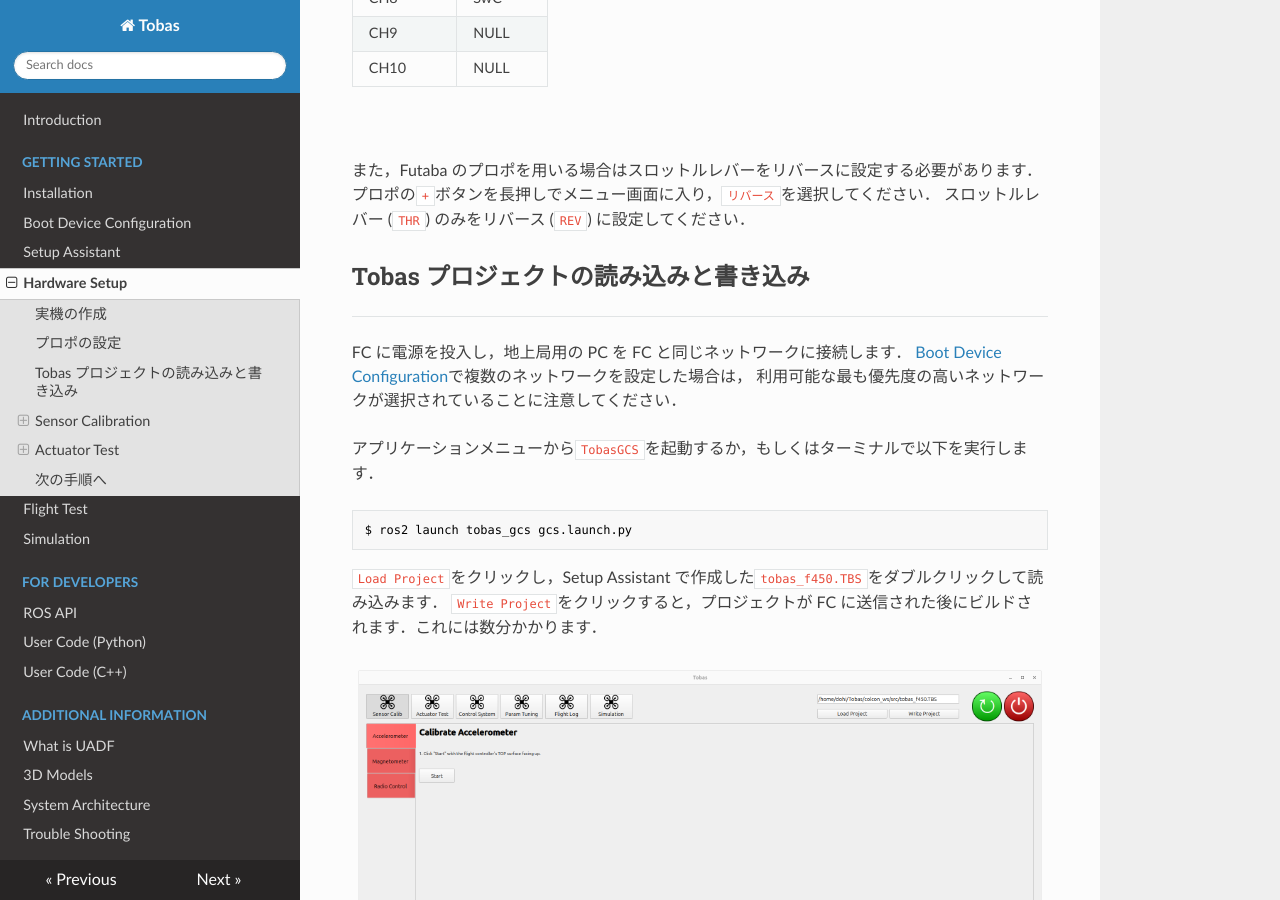
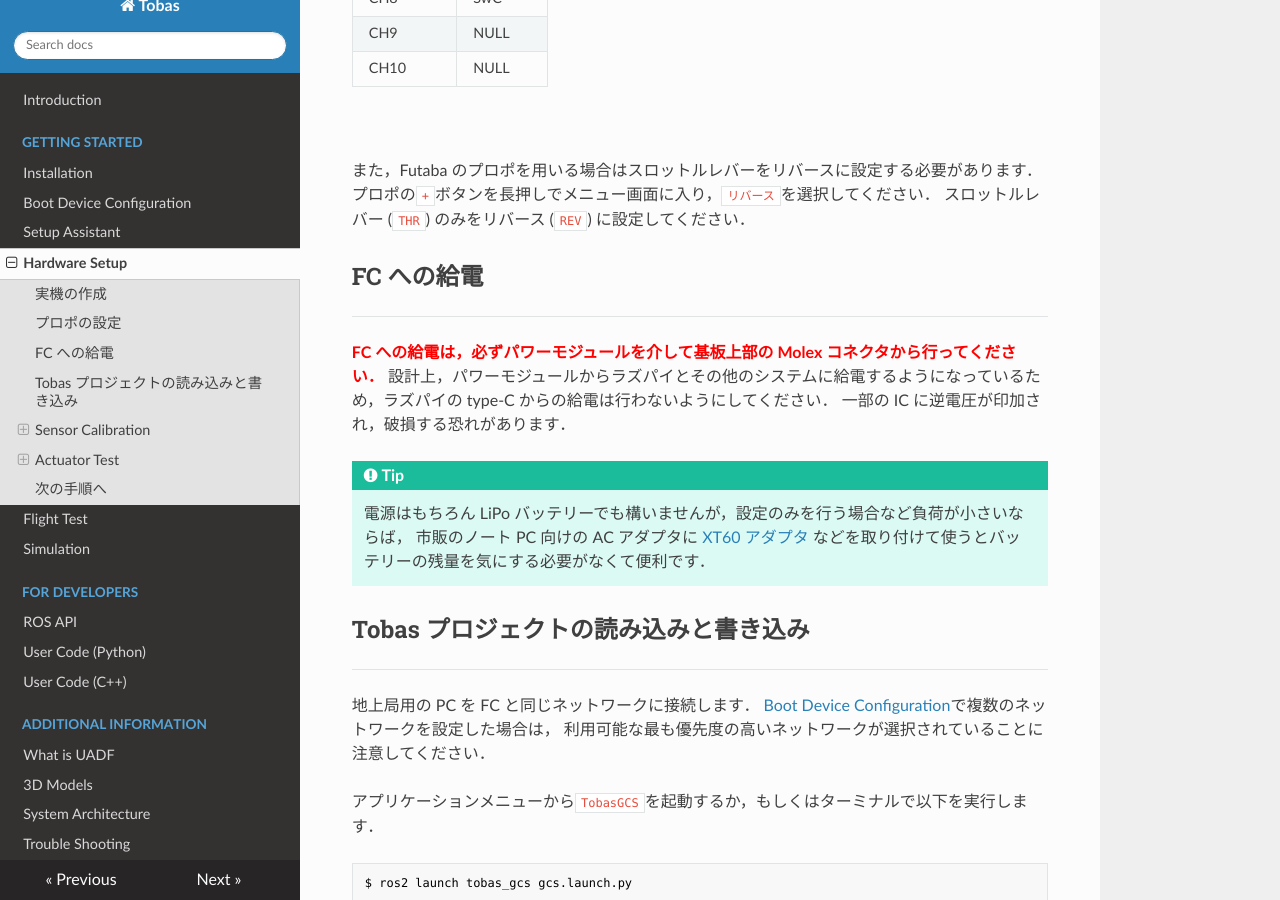
Before and after one commit to TobasFlightControl/tobas_wiki_ja, an MkDocs documentation site: the page built from docs/hardware_setup.md, in a window 1280 px wide and 900 px high, scrolled down 1599 px. Built offline with MkDocs 1.6.1, drawn with Linux system fonts in a browser that asks for light colours; nearby versions of some CDN libraries.

Commit message:
FCへの給電について記述

```diff
--- a/docs/hardware_setup.md
+++ b/docs/hardware_setup.md
@@ -60,11 +60,27 @@
 プロポの`+`ボタンを長押しでメニュー画面に入り，`リバース`を選択してください．
 スロットルレバー (`THR`) のみをリバース (`REV`) に設定してください．
 
+## FC への給電
+
+---
+
+<span style="color: red;"><strong>FC への給電は，必ずパワーモジュールを介して基板上部の Molex コネクタから行ってください．</strong></span>
+設計上，パワーモジュールからラズパイとその他のシステムに給電するようになっているため，ラズパイの type-C からの給電は行わないようにしてください．
+一部の IC に逆電圧が印加され，破損する恐れがあります．
+
+<!-- prettier-ignore-start -->
+!!! tip
+      電源はもちろん LiPo バッテリーでも構いませんが，設定のみを行う場合など負荷が小さいならば，
+      市販のノート PC 向けの AC アダプタに
+      <a href=https://www.amazon.co.jp/dp/B08VZGR846 target="_blank">XT60 アダプタ</a>
+      などを取り付けて使うとバッテリーの残量を気にする必要がなくて便利です．
+<!-- prettier-ignore-end -->
+
 ## Tobas プロジェクトの読み込みと書き込み
 
 ---
 
-FC に電源を投入し，地上局用の PC を FC と同じネットワークに接続します．
+地上局用の PC を FC と同じネットワークに接続します．
 [Boot Device Configuration](./bootmedia_config.md)で複数のネットワークを設定した場合は，
 利用可能な最も優先度の高いネットワークが選択されていることに注意してください．
 
```
